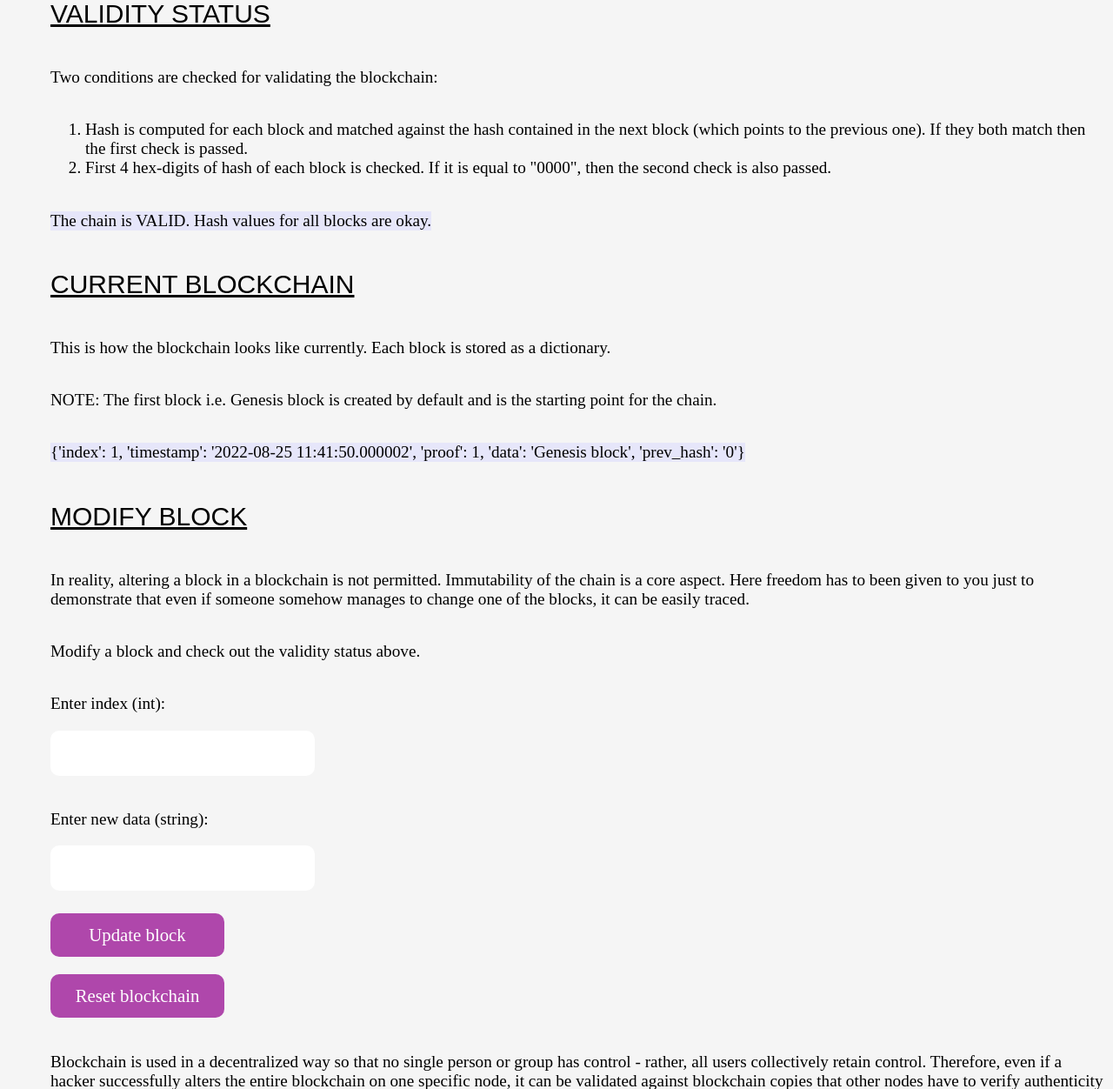
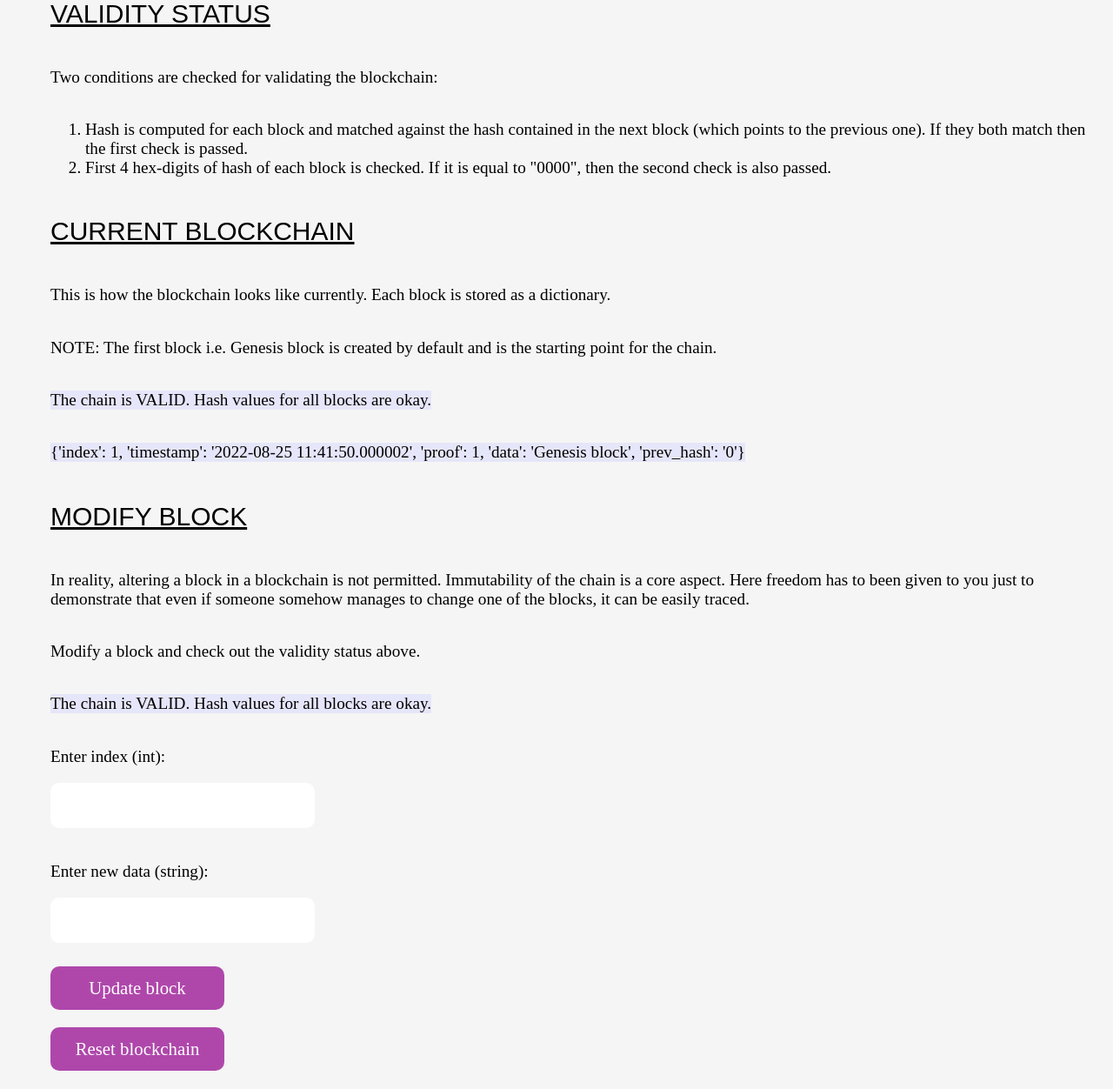
Before and after one commit to himalayasharma/elementary-blockchain, a Flask app: page / in a window 1280 px wide. Shown: the part 843-2095 px from the top of the page at 87% size. Run offline with Flask 2, Linux system fonts and the light colour scheme.

Commit message:
Change location of validity status

```diff
--- a/templates/home.html
+++ b/templates/home.html
@@ -37,10 +37,11 @@
         <li>Hash is computed for each block and matched against the hash contained in the next block (which points to the previous one). If they both match then the first check is passed.</li>
         <li>First 4 hex-digits of hash of each block is checked. If it is equal to "0000", then the second check is also passed.</li>
     </ol>
-        <p style="background-color:lavender;">{{ validity_status }}</p>
     <h2>Current blockchain</h2>
     <p>This is how the blockchain looks like currently. Each block is stored as a dictionary.</p>
     <p>NOTE: The first block i.e. Genesis block is created by default and is the starting point for the chain.</p>
+    <br>
+    <p style="background-color:lavender;">{{ validity_status }}</p>
     <br>
         {% for block in blockchain %}
         <p style="background-color:lavender;">{{ block }}</p>
@@ -49,6 +50,8 @@
     <p>In reality, altering a block in a blockchain is not permitted. Immutability of the chain is a core aspect. Here freedom has to been given to you just to demonstrate that even if someone somehow manages to change one of the blocks, it can be easily traced.</p>
 
     <p>Modify a block and check out the validity status above.</p>
+    <br>
+    <p style="background-color:lavender;">{{ validity_status }}</p>
     <form action="/" method="POST">
         <p>Enter index (int): </p>
         <br>
```
